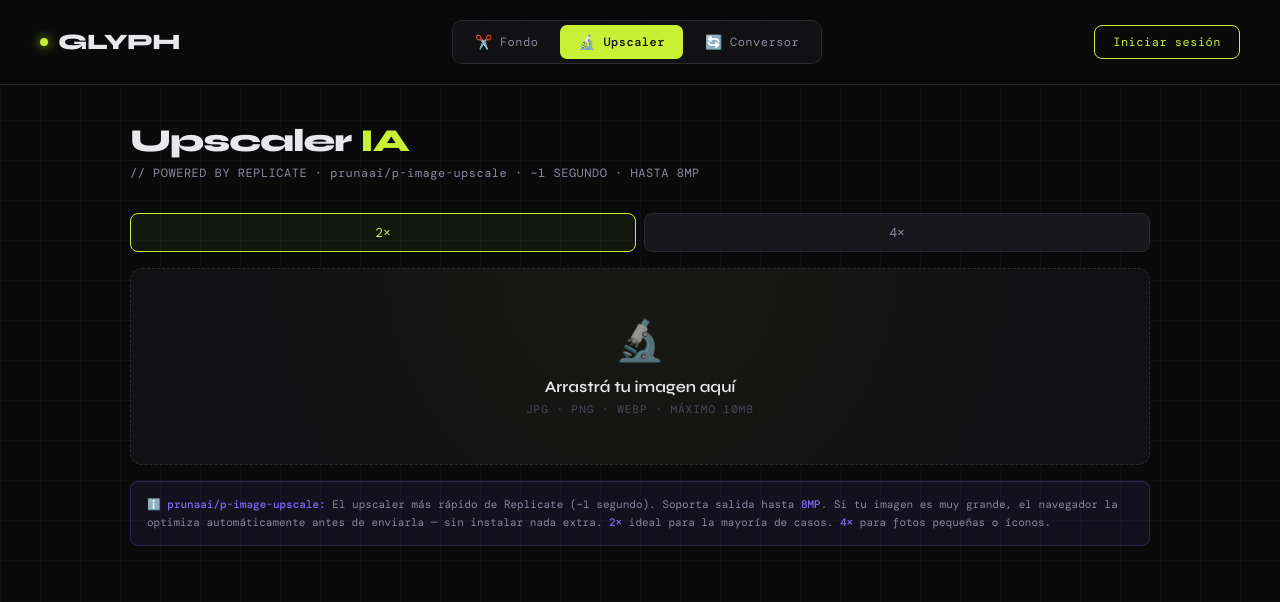
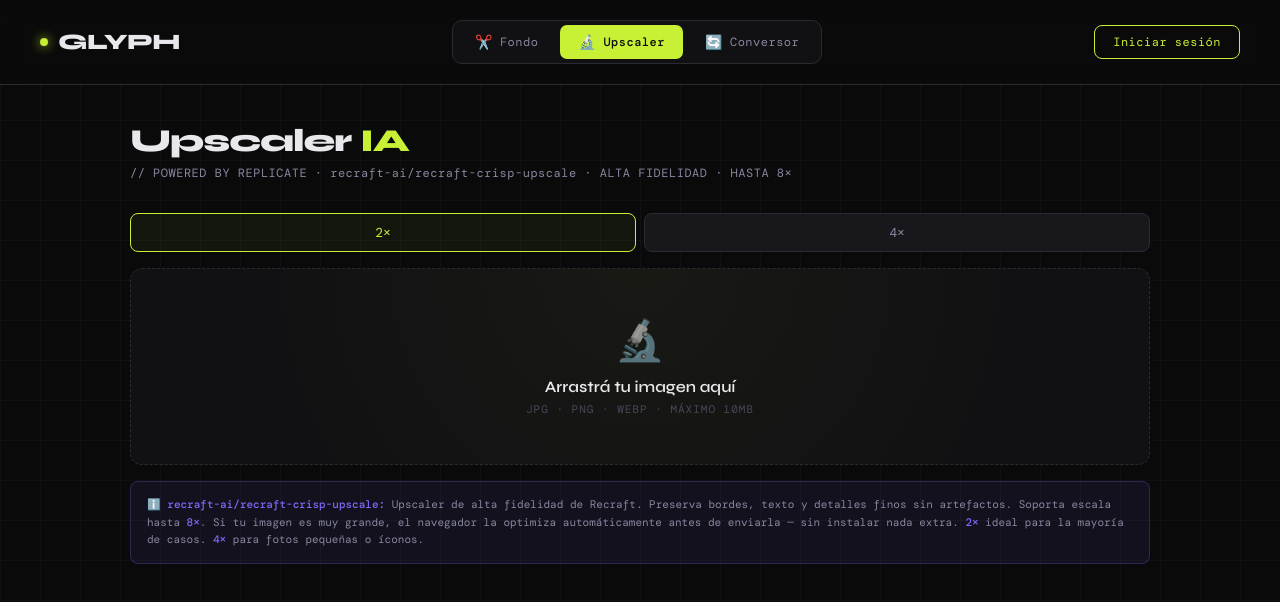
Before and after one commit to estebanflorio/glyph, a website: page public/app.html in a window 1280 px wide. Both pictures are taken after a click on the button "🔬 Upscaler". Drawn offline with nearby package versions, Linux system fonts and the light colour scheme; no server answers; a script that the page names is missing; a web font is replaced by a local one.

Commit message:
fix: upscaler - reemplazar referencias de prunaai por recraft

```diff
--- a/public/app.html
+++ b/public/app.html
@@ -994,7 +994,7 @@
 <div class="tool-panel" id="panel-upscale">
   <div class="panel-header">
     <div class="panel-title">Upscaler <span>IA</span></div>
-    <div class="panel-desc">// POWERED BY REPLICATE · prunaai/p-image-upscale · ~1 SEGUNDO · HASTA 8MP</div>
+    <div class="panel-desc">// POWERED BY REPLICATE · recraft-ai/recraft-crisp-upscale · ALTA FIDELIDAD · HASTA 8×</div>
   </div>
 
   <div class="scale-options">
@@ -1059,7 +1059,7 @@
           </tr>
           <tr>
             <td>Modelo</td>
-            <td colspan="2" class="val-accent2" style="text-align:center;font-size:10px;">p-image-upscale</td>
+            <td colspan="2" class="val-accent2" style="text-align:center;font-size:10px;">recraft-crisp-upscale</td>
           </tr>
         </tbody>
       </table>
@@ -1071,9 +1071,7 @@
   </div>
 
   <div class="info-box">
-    <strong>ℹ️ prunaai/p-image-upscale:</strong> El upscaler más rápido de Replicate (~1 segundo).
-    Soporta salida hasta <strong>8MP</strong>. Si tu imagen es muy grande, el navegador la optimiza
-    automáticamente antes de enviarla — sin instalar nada extra.
+    <strong>ℹ️ recraft-ai/recraft-crisp-upscale:</strong> Upscaler de alta fidelidad de Recraft. Preserva bordes, texto y detalles finos sin artefactos. Soporta escala hasta <strong>8×</strong>. Si tu imagen es muy grande, el navegador la optimiza automáticamente antes de enviarla — sin instalar nada extra.
     <strong>2×</strong> ideal para la mayoría de casos. <strong>4×</strong> para fotos pequeñas o íconos.
   </div>
 </div>
@@ -1441,7 +1439,7 @@ async function handleUpscaleFile(file) {
     if (wasTrimmed)
       showStatus('upscale', 'loading', `Imagen redimensionada para optimizar. Enviando a Replicate...`);
     else
-      showStatus('upscale', 'loading', `Enviando a prunaai/p-image-upscale...`);
+      showStatus('upscale', 'loading', `Enviando a recraft-crisp-upscale...`);
 
     const resultUrl = await callServer('/api/upscale', fileToSend, { scale: selectedScale });
 
```
